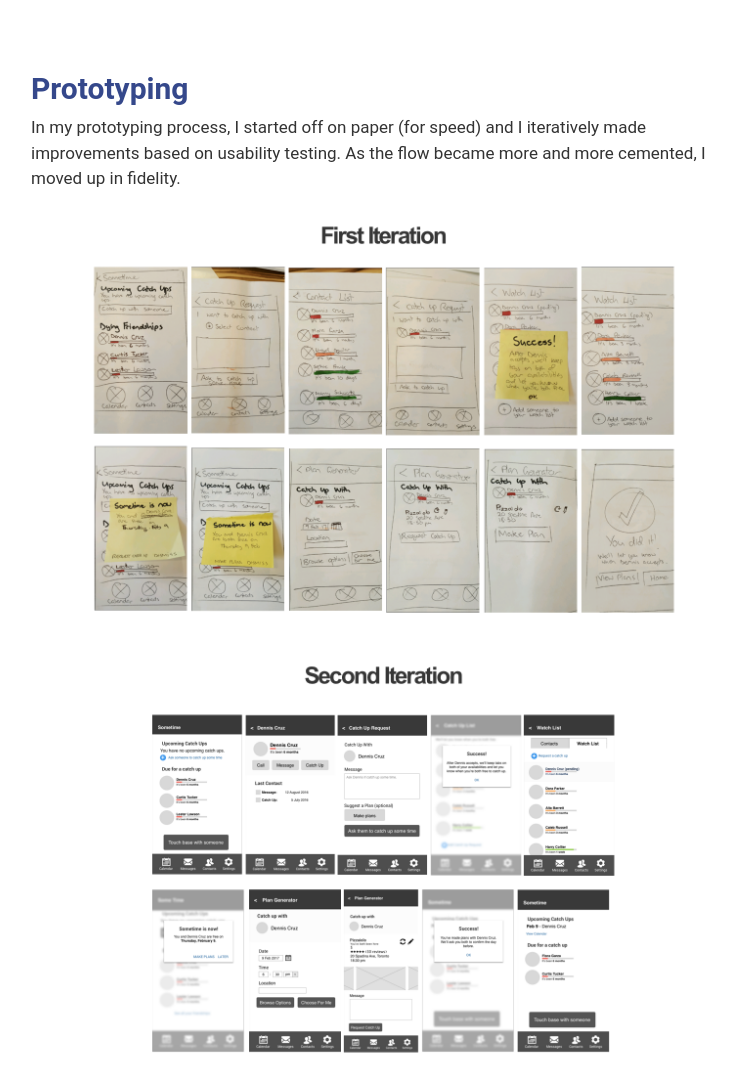
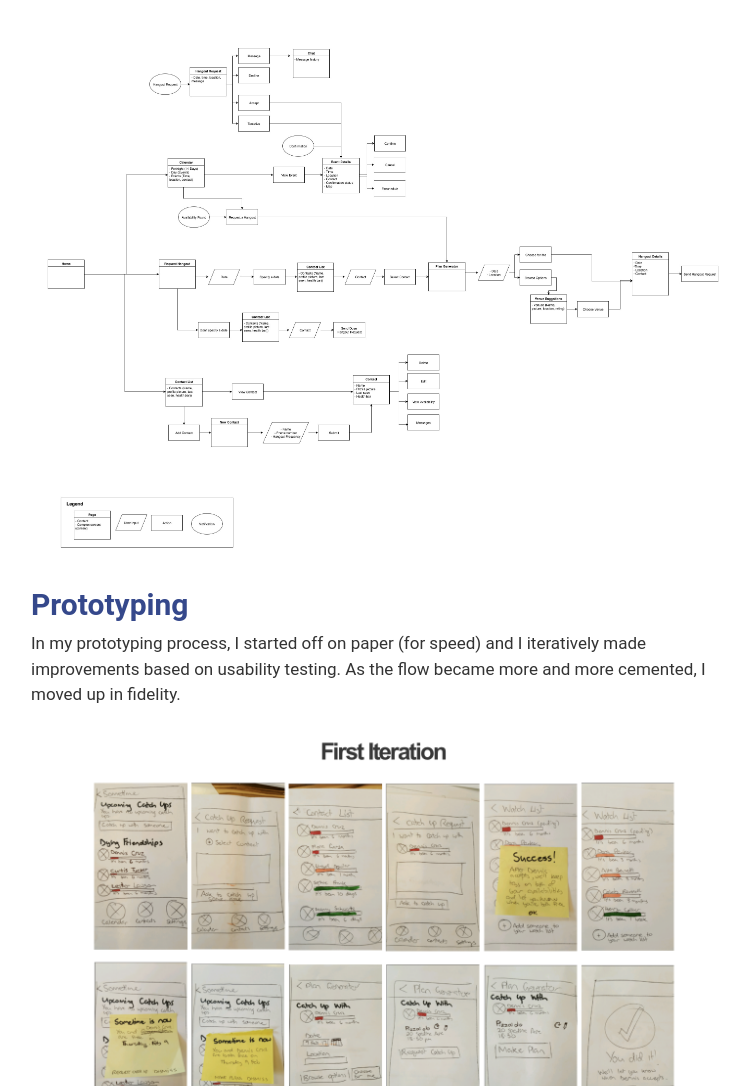
Before and after one commit to chrisenn/chrisenn.github.io, a plain HTML site: page pan-case-study.html in a window 1280 px wide. Shown: the part 5600-6686 px from the top of the page, without its empty margins (257-1007 px from the left). Drawn offline with nearby package versions, Linux system fonts and the light colour scheme.

Commit message:
User flow

```diff
--- a/pan-case-study.html
+++ b/pan-case-study.html
@@ -231,6 +231,8 @@ height="0" width="0" style="display:none;visibility:hidden"></iframe></noscript>
 
 				<br />
 
+				<a href="userflow.png"><img src="userflow.png" class="fullscreen"/></a>
+
 				<br /> <h2>Prototyping</h2>
 
 				<p>In my prototyping process, I started off on paper (for speed) and I iteratively made improvements based on usability testing. As the flow became more and more cemented, I moved up in fidelity.</p>
```
Also changed, not shown: userflow.png (added).
